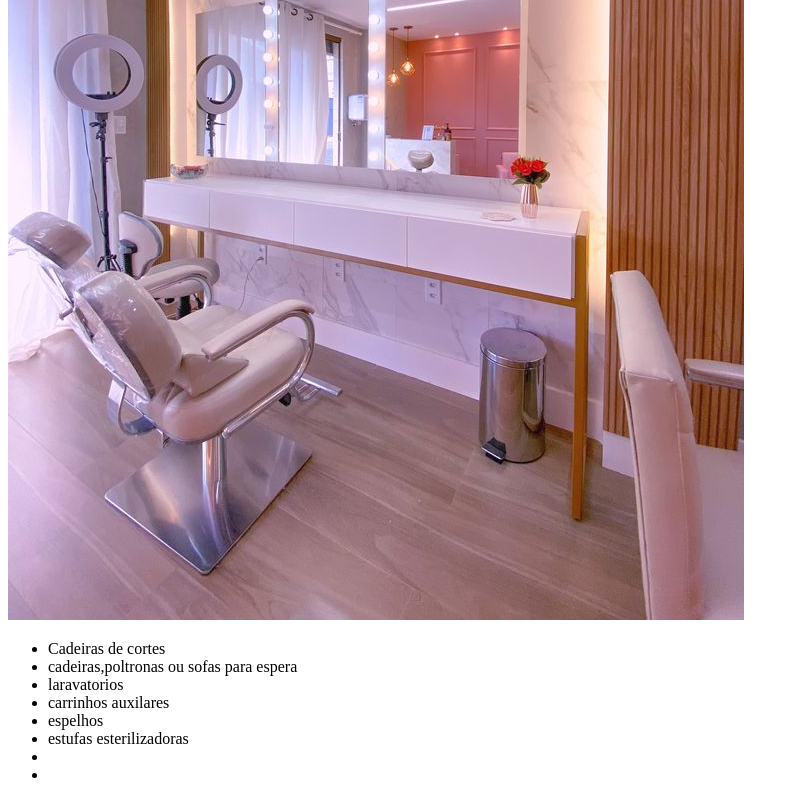
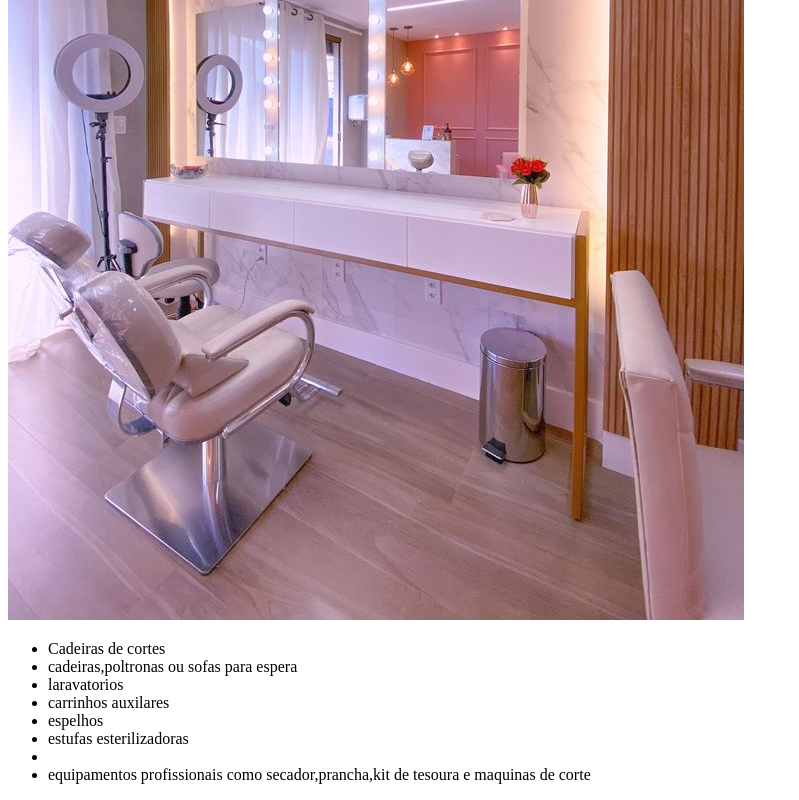
Before and after one commit to rodriguessouza/PC-PrimeiroB-AJ, a plain HTML site: page index.html in a window 1280 px wide. Shown: the part 699-1499 px from the top of the page, without its empty margins (0-799 px from the left). Drawn offline with Linux system fonts and the light colour scheme.

Commit message:
Update index.html

```diff
--- a/index.html
+++ b/index.html
@@ -30,6 +30,6 @@
      <li>carrinhos auxilares</li>
      <li>espelhos</li>
     <li>estufas esterilizadoras<li/>
-    <li
+     <li>equipamentos profissionais como secador,prancha,kit de tesoura e maquinas de corte</li>
 
     </ul>
```
